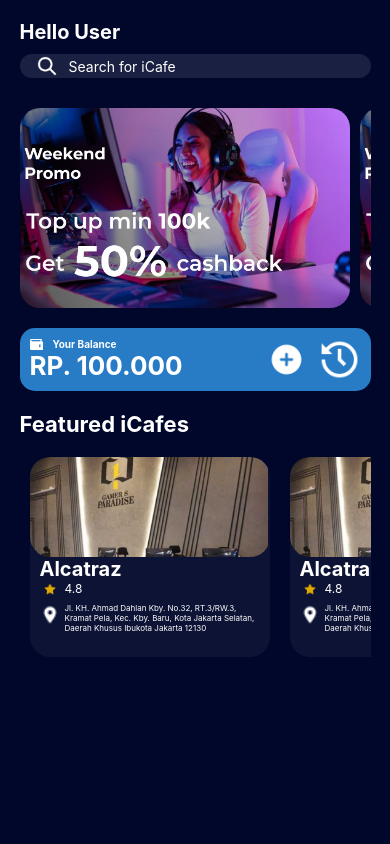
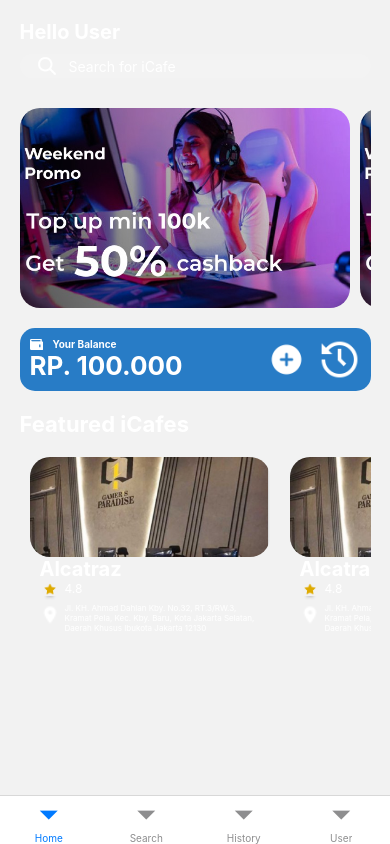
Before and after one commit to rafifza/Frontend-Icafe-Connect, a React Native app: screen / in a window 390 px wide. Built offline with nearby package versions, Linux system fonts and the light colour scheme.

Commit message:
Create navigation bar

```diff
--- a/App.tsx
+++ b/App.tsx
@@ -1,25 +1,31 @@
 import React from 'react';
 import { SafeAreaView, StyleSheet } from 'react-native';
-import SignInScreen from './src/screens/signin/SignInScreen';
-import SignUpScreen from './src/screens/signup/SignUpScreen';
-import ForgotPasswordScreen from './src/screens/forgotpassword/ForgotPasswordScreen';
+import { NavigationContainer } from '@react-navigation/native';
+import { createBottomTabNavigator } from '@react-navigation/bottom-tabs';
+import Dashboard from './src/screens/dashboard/Dashboard';
 import SearchScreen from './src/screens/search/SearchScreen';
-import IcafePage from './src/screens/icafe/IcafePage';
-import IcafeBilling from './src/screens/icafebilling/IcafeBilling';
-import Payment from './src/screens/payment/Payment';
 import HistoryPage from './src/screens/history/HistoryPage';
 import AccountSetting from './src/screens/accountsetting/AccountSetting';
-import Specification from './src/screens/specification/Specification';
-import EditProfilePage from './src/screens/editprofile/EditProfilePage';
-import UnbindAccount from './src/screens/unbindaccount/UnbindAccount';
-import ChangePassword from './src/screens/changepassword/ChangePassword';
-import Dashboard from './src/screens/dashboard/Dashboard';
 
+const Tab = createBottomTabNavigator();
+
+function MyTabs() {
+  return (
+    <Tab.Navigator screenOptions={{ headerShown: false }}>
+      <Tab.Screen name="Home" component={Dashboard} />
+      <Tab.Screen name="Search" component={SearchScreen} />
+      <Tab.Screen name="History" component={HistoryPage} />
+      <Tab.Screen name="User" component={AccountSetting} />
+    </Tab.Navigator>
+  );
+}
 
 const App = (): React.ReactElement => {
   return (
     <SafeAreaView style={styles.root}>
-      <Dashboard />
+      <NavigationContainer>
+        <MyTabs />
+      </NavigationContainer>
     </SafeAreaView>
   );
 };
@@ -27,7 +33,6 @@
 const styles = StyleSheet.create({
   root: {
     flex: 1,
-    justifyContent: 'center',
     backgroundColor: '#00072B',
   },
 });
```
